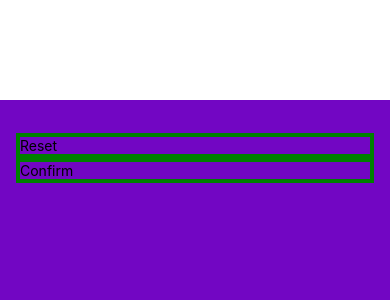
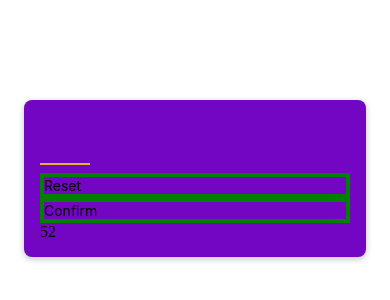
Before and after one commit to dustyfingers/NumberGuessingGame, a React Native app: screen / in a window 390 px wide. Shown: the top 300 px of the page. Built offline with nearby package versions, Linux system fonts and the light colour scheme.

Commit message:
learn about ios vs android styles, style the number input

```diff
--- a/screens/GameStartScreen.js
+++ b/screens/GameStartScreen.js
@@ -5,19 +5,47 @@ import PrimaryButton from "../components/PrimaryButton";
 const GameStartScreen = () => {
   return (
     <View style={styles.inputContainer}>
-      <TextInput />
+      <TextInput
+        style={styles.numberInput}
+        maxLength={3}
+        keyboardType="number-pad"
+        autoCapitalize="none"
+        autoCorrect={false}
+      />
       <PrimaryButton>Reset</PrimaryButton>
-      <PrimaryButton>Confirm</PrimaryButton>
+      <PrimaryButton>Confirm</PrimaryButton>52
     </View>
   );
 };
 
 const styles = StyleSheet.create({
   inputContainer: {
-    flex: 1,
     padding: 16,
+    marginHorizontal: 24,
     marginTop: 100,
     backgroundColor: "#7206c3",
+    borderRadius: 8,
+    // android box shadow
+    elevation: 4,
+    // ios box shadow
+    shadowColor: "black",
+    shadowOffset: {
+      width: 0,
+      height: 2,
+    },
+    shadowRadius: 6,
+    shadowOpacity: 0.25,
+  },
+  numberInput: {
+    width: 50,
+    fontSize: 32,
+    padding: 0,
+    borderBottomColor: "#ddb52f",
+    borderBottomWidth: 2,
+    color: "#ddb52f",
+    marginVertical: 8,
+    fontWeight: "bold",
+    textAlign: "center",
   },
 });
 
```
